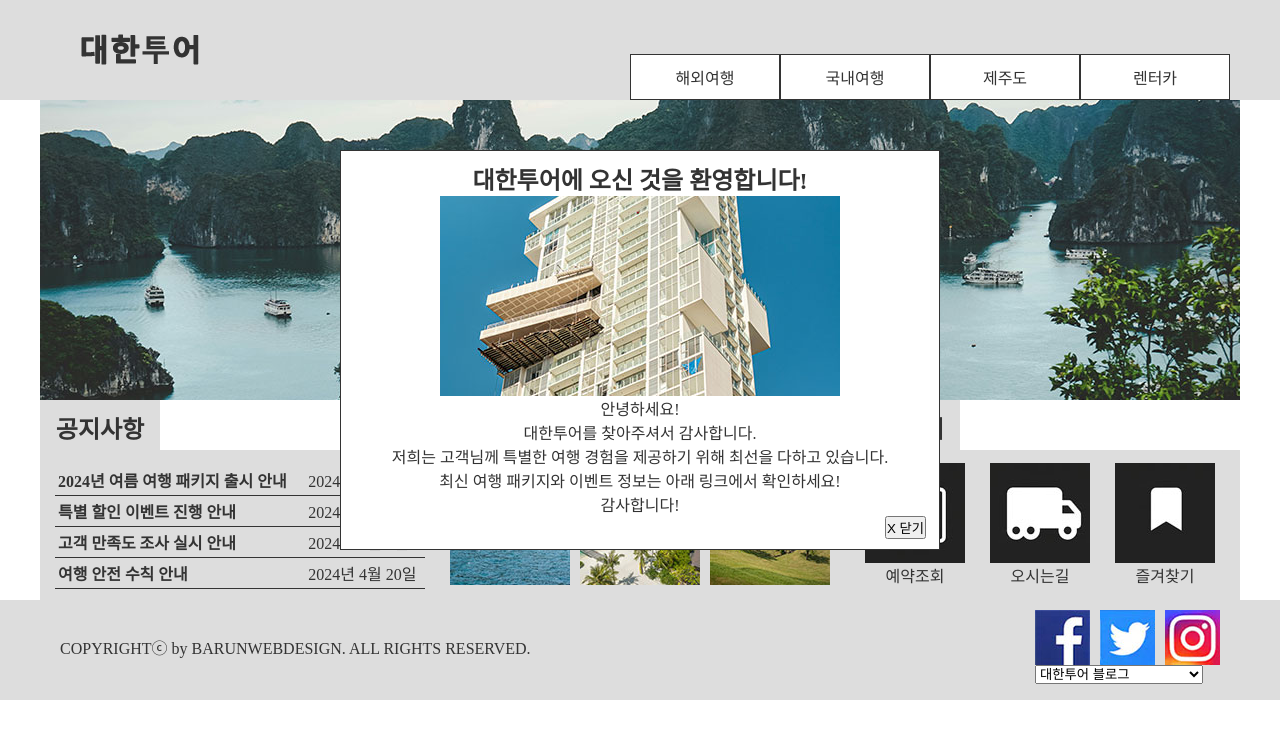
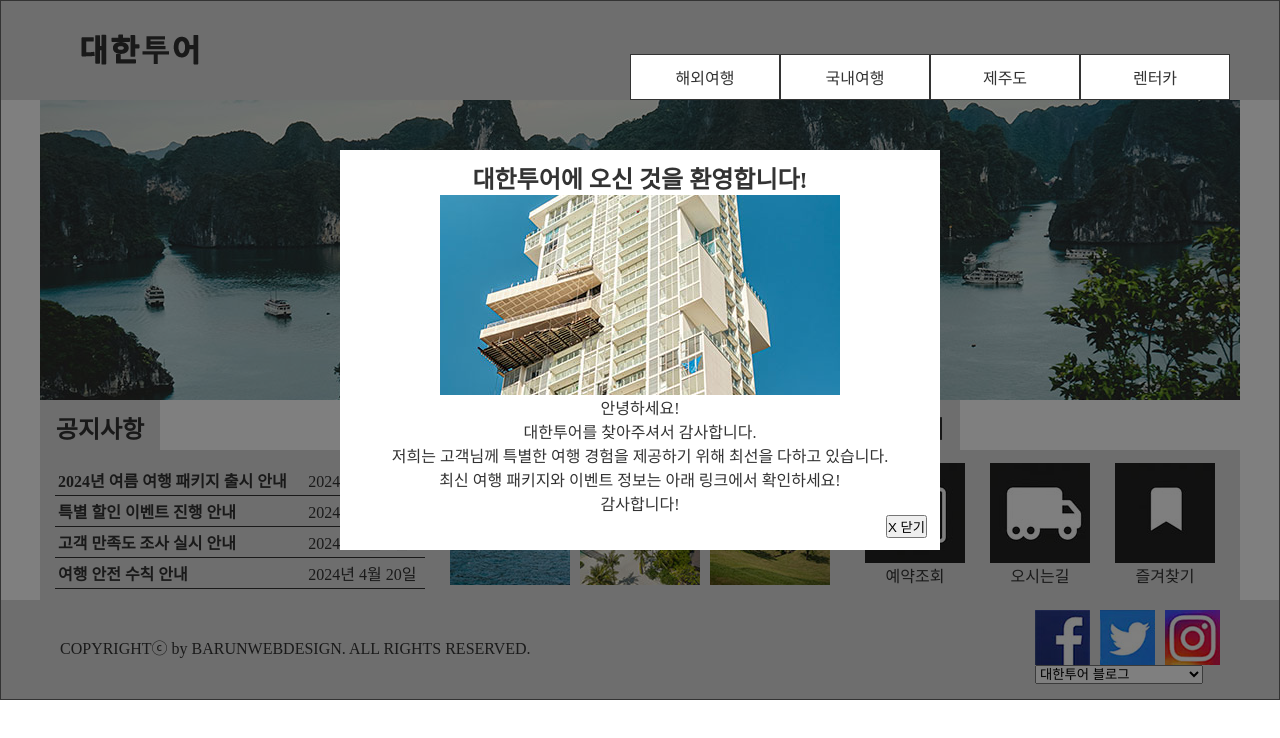
Before and after one commit to choidubu/WebDesignExamB-2, a plain HTML site: page index.html in a window 1280 px wide. Both pictures are taken after a click on the link "2024년 여름 여행 패키지 출시 안내". Drawn offline with Linux system fonts and the light colour scheme.

Commit message:
B-2 팝업 모달 효과 추가

```diff
--- a/css/style.css
+++ b/css/style.css
@@ -264,15 +264,24 @@ footer {
 
 .popup {
     position: absolute;
+    height: 100%;
+    width: 100%;
+    top: 0;
+    left: 0;
+    background: rgba(0, 0, 0, .5);
+    border: 1px solid #333333;
+    display: none;
+}
+
+.popcon {
+    position: absolute;
+    height: 400px;
+    width: 600px;
+    background: #ffffff;
     top: 50%;
     left: 50%;
     transform: translate(-50%, -50%);
-    height: 400px;
-    width: 600px;
-    background: #ffffff;
     text-align: center;
-    border: 1px solid #333333;
-    display: none;
 }
 
 .popup h2 {
--- a/index.html
+++ b/index.html
@@ -156,6 +156,7 @@
             </div>
         </footer>
         <div class="popup">
+            <div class="popcon">
                 <h2>대한투어에 오신 것을 환영합니다!</h2>
                 <p class="text">
                     <img src="img/popup.jpg" alt="팝업이미지">
@@ -168,6 +169,7 @@
                 <div class="button"><button>X 닫기</button></div>
             </div>
         </div>
+    </div>
 </body>
 
 
```
Lines whose indentation alone changed are shown as unchanged.
